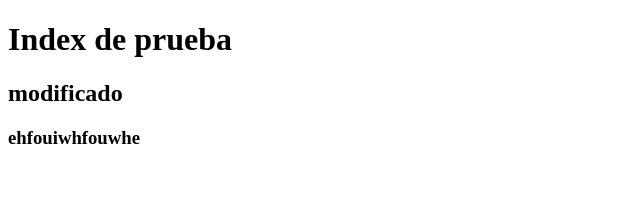
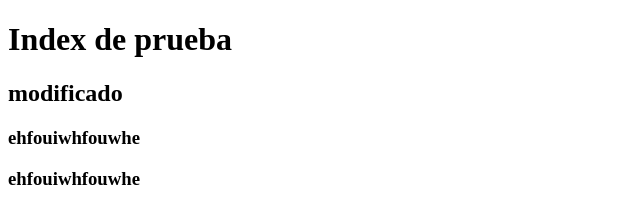
Before and after one commit to vjfn/Estudio, a plain HTML site: page index.html in a window 1280 px wide. Shown: the whole page, without its empty margins (0-640 px from the left). Drawn offline with Linux system fonts and the light colour scheme.

Commit message:
dighfshdf

```diff
--- a/index.html
+++ b/index.html
@@ -13,6 +13,7 @@
     </h1>
     <h2>modificado</h2>
     <h3>ehfouiwhfouwhe</h3>
+    <h3>ehfouiwhfouwhe</h3>
 
 </body>
 </html>
```
